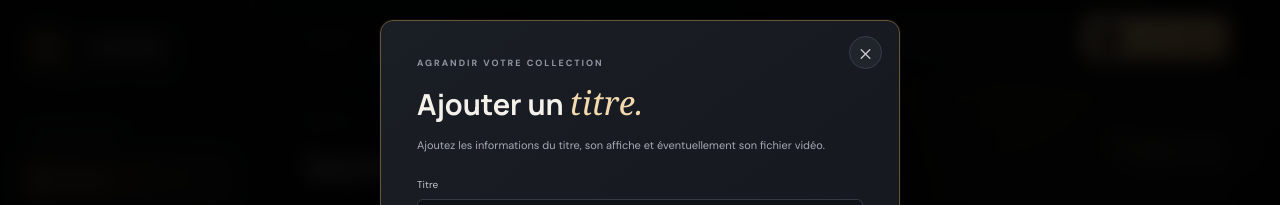
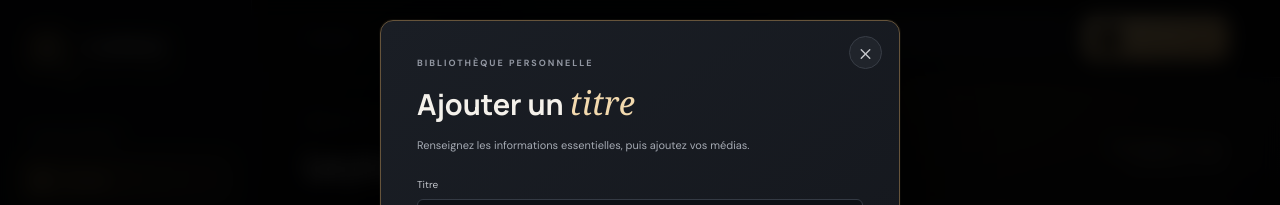
Before and after one commit to yunoe7/cinebox, a Next.js app: page / in a window 1280 px wide. Both pictures are taken after typing "Sample" into the empty fields and a click on the button "Ajouter un titre". Shown: the top 205 px of the page. Built offline with nearby package versions, Linux system fonts and the light colour scheme.

Commit message:
Polish add-title modal structure

```diff
--- a/app/page.tsx
+++ b/app/page.tsx
@@ -259,7 +259,7 @@ export default function HomePage() {
       </section>
 
       <AnimatePresence>
-        {showAdd && <motion.div className="modal-backdrop" initial={{ opacity: 0 }} animate={{ opacity: 1 }} exit={{ opacity: 0 }} onMouseDown={(e) => { if (e.target === e.currentTarget) setShowAdd(false); }}><motion.div className="modal" initial={{ y: 18, scale: .98 }} animate={{ y: 0, scale: 1 }} exit={{ y: 10, opacity: 0 }}><button className="close-btn" onClick={() => setShowAdd(false)}><X/></button><div className="eyebrow">AGRANDIR VOTRE COLLECTION</div><h2>Ajouter un <em>titre.</em></h2><p className="modal-desc">Ajoutez les informations du titre, son affiche et éventuellement son fichier vidéo.</p><form onSubmit={addTitle}>
+        {showAdd && <motion.div className="modal-backdrop" initial={{ opacity: 0 }} animate={{ opacity: 1 }} exit={{ opacity: 0 }} onMouseDown={(e) => { if (e.target === e.currentTarget) setShowAdd(false); }}><motion.div className="modal add-modal" initial={{ y: 18, scale: .99 }} animate={{ y: 0, scale: 1 }} exit={{ y: 10, opacity: 0 }}><button className="close-btn" onClick={() => setShowAdd(false)}><X/></button><div className="eyebrow">BIBLIOTHÈQUE PERSONNELLE</div><h2>Ajouter un <em>titre</em></h2><p className="modal-desc">Renseignez les informations essentielles, puis ajoutez vos médias.</p><form className="add-form" onSubmit={addTitle}>
           <label>Titre<input name="name" required placeholder="Ex. Le voyage intérieur"/></label>
           <div className="form-row"><label>Type<select name="kind"><option>Film</option><option>Série</option><option>Vidéo</option></select></label><label>Année<input name="year" type="number" min="1900" max="2099" defaultValue="2026"/></label></div>
           <div className="form-row"><label>Genre<input name="genre" placeholder="Drame, aventure…"/></label><label>Durée<input name="duration" placeholder="1 h 45, 42 min…"/></label></div>
```
